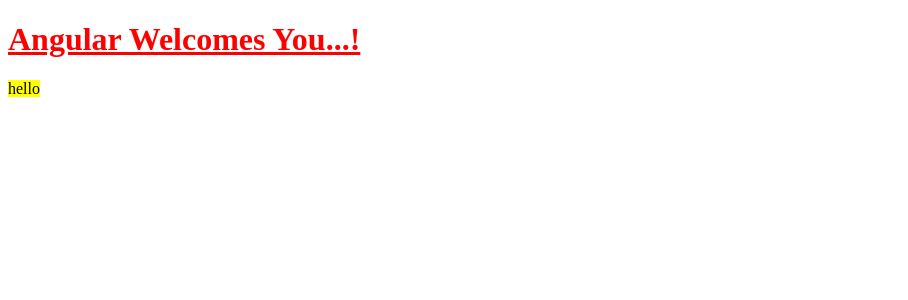
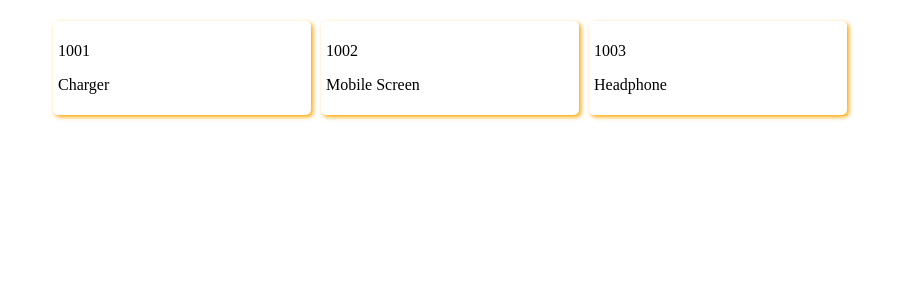
Before and after one commit to wasimshaikh89400/wasimJs, an Angular app in the folder my-shop/: page / in a window 1280 px wide. Shown: the top 300 px of the page, without its empty margins (0-908 px from the left). Built offline with nearby package versions, Linux system fonts and the light colour scheme.

Commit message:
Angular comp

```diff
--- a/my-shop/src/app/app.component.css
+++ b/my-shop/src/app/app.component.css
@@ -0,0 +1,16 @@
+h1 {
+  color: red;
+  background-color: green;
+}
+mark {
+  font-style: italic;
+}
+li {
+  display: inline-block;
+  /* border: 1px solid silver; */
+  margin: 5px;
+  padding: 5px;
+  border-radius: 5px;
+  width: 248px;
+  box-shadow: 2px 2px 4px orange;
+}
--- a/my-shop/src/app/app.component.html
+++ b/my-shop/src/app/app.component.html
@@ -0,0 +1,7 @@
+<!-- <label for=""></label> -->
+<ul>
+  <li *ngFor="let mobPart of mobParts">
+    <p>{{ mobPart.id }}</p>
+    <p>{{ mobPart.name }}</p>
+  </li>
+</ul>
--- a/my-shop/src/app/app.component.ts
+++ b/my-shop/src/app/app.component.ts
@@ -4,14 +4,26 @@
 @Component({
   // data -> metadata
   selector: 'app-start',
-  template: ` <h1>
-      <u>{{ title }}</u>
-    </h1>
-    <mark>hello</mark>`,
-  styles: ['h1{color:red}'],
+  templateUrl: './app.component.html',
+  styleUrls: ['./app.component.css'],
 })
 export class FirstComponent {
   // document.write(title)
   // {{title}}
   title = 'Angular Welcomes You...!';
+
+  mobParts = [
+    {
+      id: 1001,
+      name: 'Charger',
+    },
+    {
+      id: 1002,
+      name: 'Mobile Screen',
+    },
+    {
+      id: 1003,
+      name: 'Headphone',
+    },
+  ];
 }
```
